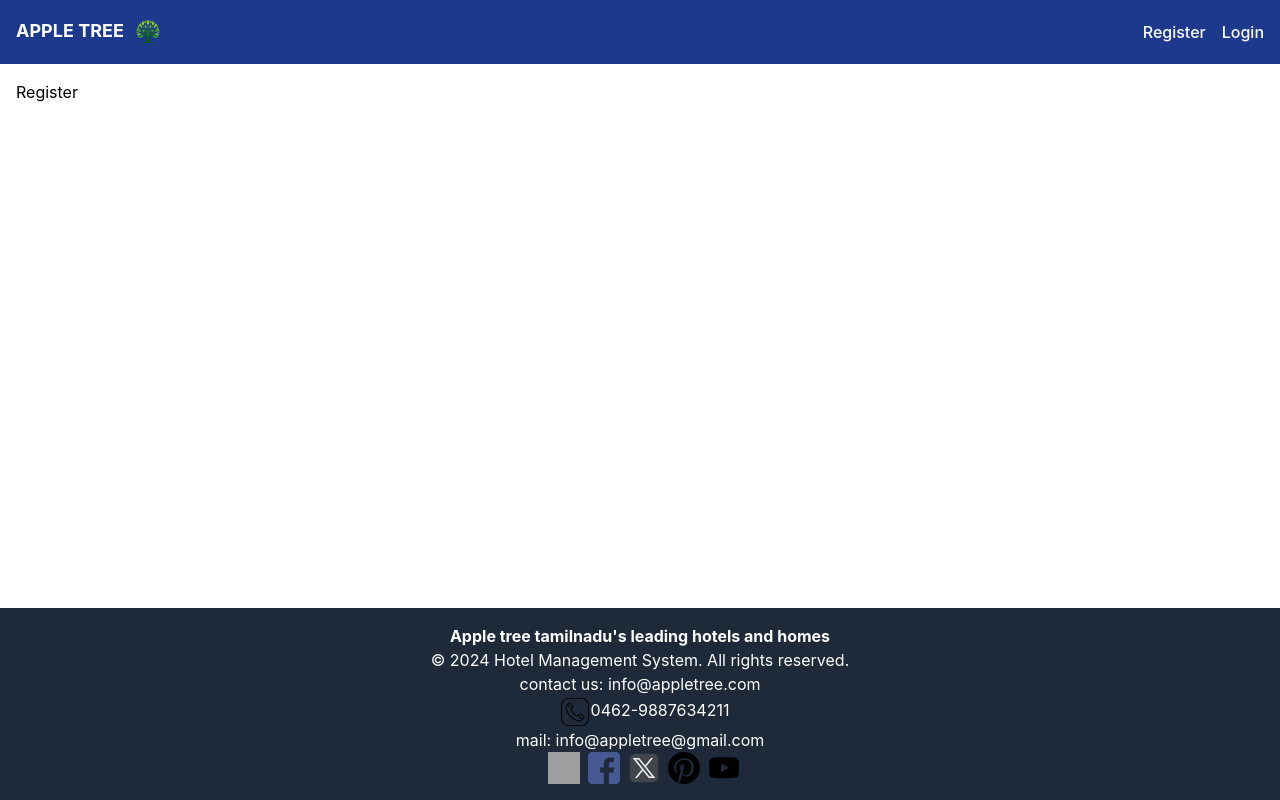
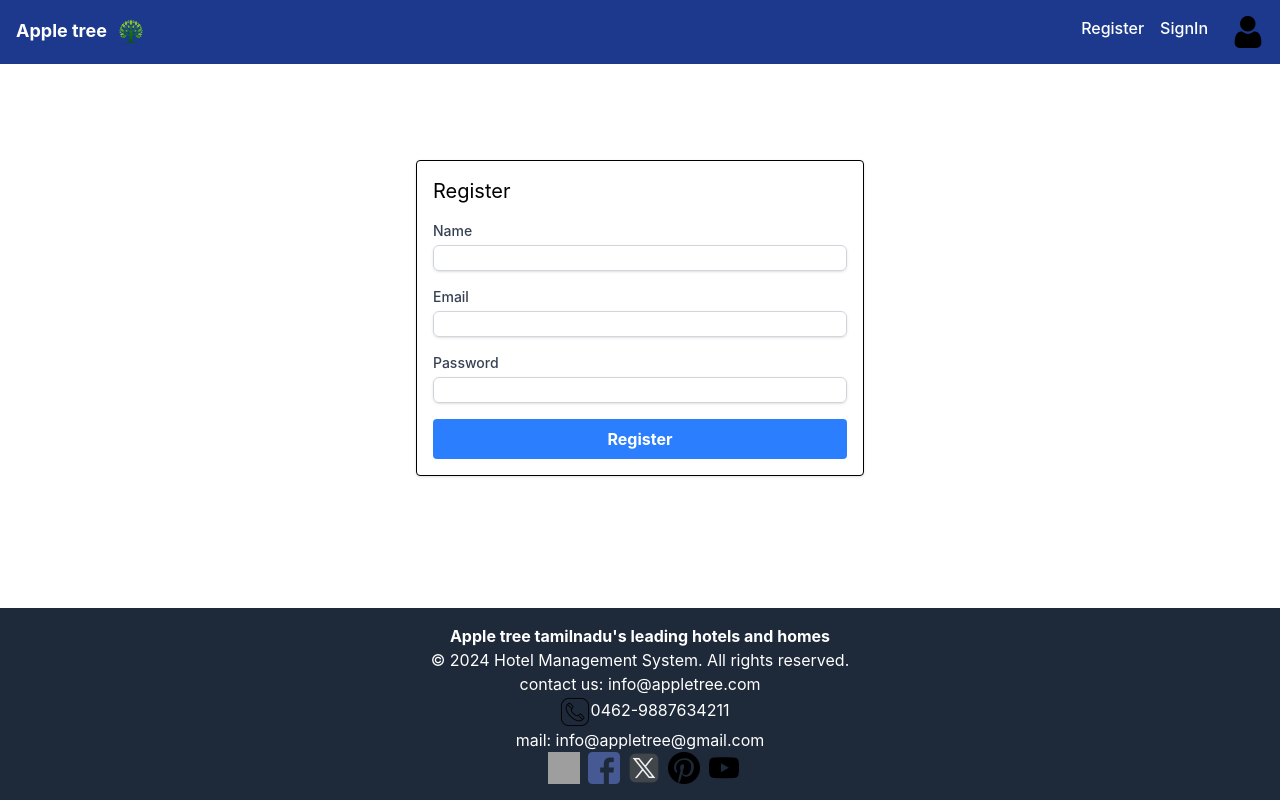
Before and after one commit to Avudaiappan-FSD/fe-hotel, a React (Vite) app: page /register in a window 1280 px wide. Built offline with nearby package versions, Linux system fonts and the light colour scheme; grey boxes are pictures that could not be loaded.

Commit message:
register login done

```diff
--- a/src/layouts/Layout.jsx
+++ b/src/layouts/Layout.jsx
@@ -6,6 +6,7 @@ import twitter from '../assets/images/logos.png';
 import pinterest from '../assets/images/pinterest.png';
 import youtube from '../assets/images/youtube.png';
 import { Link } from 'react-router-dom';
+import user from '../assets/images/user.png';
 
 const Layout = ({ children }) => {
 
@@ -14,10 +15,11 @@ const Layout = ({ children }) => {
         <div className="min-h-screen flex flex-col">
             <nav className="bg-blue-900 text-white p-4">
                 <div className="flex justify-between items-center">
-                    <h1 className="text-lg font-bold ">APPLE TREE<img src={appletree} alt="Logo" className="inline-block h-8 w-8 ml-2" />  </h1>
+                    <h1 className="text-lg font-bold ">Apple tree<img src={appletree} alt="Logo" className="inline-block h-8 w-8 ml-2" />  </h1>
                     <div className="flex space-x-4">
                         <Link to ="/register" className="hover:underline font-medium">Register</Link>
-                        <Link to="/login" className="hover:underline font-medium">Login</Link>
+                        <Link to="/login" className="hover:underline font-medium">SignIn</Link>
+                        <button><img src={user} alt="User" className="inline-block h-8 w-8 ml-2" /></button>
                     </div>
                 </div>
             </nav>
--- a/src/pages/Login.jsx
+++ b/src/pages/Login.jsx
@@ -1,11 +1,39 @@
 import React from 'react'
 
 const Login = () => {
-  return (
-    <div>
-      <h1>Login</h1>
-    </div>
-  )
+    return (
+        <div className='max-w-md mx-auto mt-20 p-4 border rounded shadow'>
+            <h2 className='text-xl mb-4'>Login</h2>
+            <form className='flex flex-col space-y-3'>
+                <div className='mb-4'>
+                    <label htmlFor='email' className='block text-sm font-medium text-gray-700'>
+                        Email
+                    </label>
+                    <input
+                        type='email'
+                        id='email'
+                        className='mt-1 block w-full border border-gray-300 rounded-md shadow-sm focus:ring-blue-500 focus:border-blue-500'
+                    />
+                </div>
+                <div className='mb-4'>
+                    <label htmlFor='password' className='block text-sm font-medium text-gray-700'>
+                        Password
+                    </label>
+                    <input
+                        type='password'
+                        id='password'
+                        className='mt-1 block w-full border border-gray-300 rounded-md shadow-sm focus:ring-blue-500 focus:border-blue-500'
+                    />
+                </div>
+                <button
+                    type='submit'
+                    className='bg-blue-500 hover:bg-blue-700 text-white font-bold py-2 rounded'
+                >
+                    Login
+                </button>
+            </form>
+        </div>
+    )
 }
 
 export default Login
--- a/src/pages/Register.jsx
+++ b/src/pages/Register.jsx
@@ -1,9 +1,53 @@
 import React from 'react'
 
 const Register = () => {
+  const handleregister = (e) => {
+    e.preventDefault()
+    console.log('Register button clicked');
+    // Handle registration logic here
+  }
+
   return (
-    <div className=''>
-     <h1>Register</h1>
+    <div className='max-w-md mx-auto mt-20 p-4 border rounded shadow'>
+      <h2 className='text-xl mb-4'>Register</h2>
+          <form className='flex flex-col space-y-3'>
+        <div className='mb-4'>
+          <label htmlFor='name' className='block text-sm font-medium text-gray-700'>
+            Name
+          </label>
+          <input
+            type='text'
+            id='name'
+            className='mt-1 block w-full border border-gray-300 rounded-md shadow-sm focus:ring-blue-500 focus:border-blue-500'
+          />
+        </div>
+        <div className='mb-4'>
+          <label htmlFor='email' className='block text-sm font-medium text-gray-700'>
+            Email
+          </label>
+          <input
+            type='email'
+            id='email'
+            className='mt-1 block w-full border border-gray-300 rounded-md shadow-sm focus:ring-blue-500 focus:border-blue-500'
+          />
+        </div>
+        <div className='mb-4'>
+          <label htmlFor='password' className='block text-sm font-medium text-gray-700'>
+            Password
+          </label>
+          <input
+            type='password'
+            id='password'
+            className='mt-1 block w-full border border-gray-300 rounded-md shadow-sm focus:ring-blue-500 focus:border-blue-500'
+          />
+        </div>
+        <button
+          type='submit' onClick={handleregister}
+          className='bg-blue-500 hover:bg-blue-700 text-white font-bold py-2 px-4 rounded'
+        >
+          Register
+        </button>
+      </form>
     </div>
   )
 }
```
Also changed, not shown: index.html (line endings or trailing spaces), src/assets/images/user.png (added).
